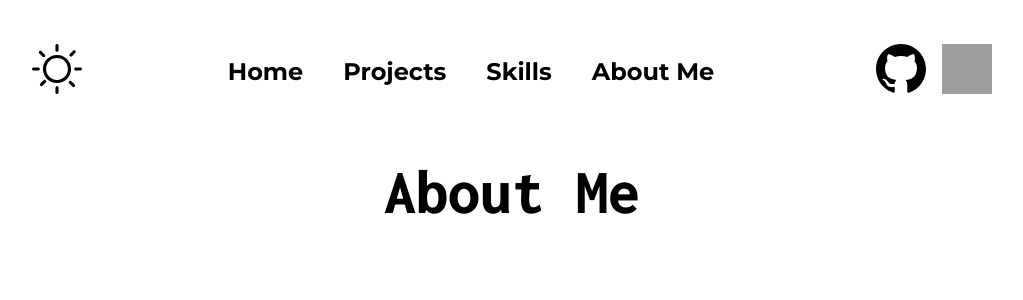
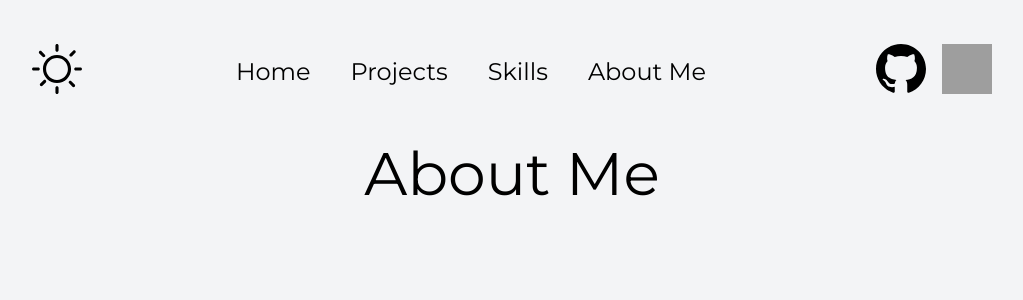
Before and after one commit to alereyleyva/alereyleyva.dev, a Next.js app: page /about in a window 1280 px wide. Shown: the top 300 px of the page, without its empty margins (128-1151 px from the left). Built offline with nearby package versions, Linux system fonts and the light colour scheme; grey boxes are pictures that could not be loaded.

Commit message:
Delete css modules and set tailwind css

```diff
--- a/styles/globals.css
+++ b/styles/globals.css
@@ -9,28 +9,49 @@
 html,
 body {
   font-family: "Montserrat", sans-serif;
-  font-weight: 700;
+  min-height: 100vh;
+  @apply text-black dark:text-gray-50 dark:bg-gray-800 bg-gray-100 bg-cover;
 }
 
-a {
-  text-decoration: none;
-  color: #000;
+@layer base {
+  h1 {
+    @apply text-6xl text-center;
+  }
+
+  h2 {
+    @apply text-4xl text-center;
+  }
+
+  a {
+    @apply no-underline text-black dark:text-gray-50;
+  }
 }
 
-h1 {
-  font-size: 4rem;
-  font-family: "Inconsolata";
-  font-weight: 800;
+@layer utilities {
+  .burguer,
+  .burguer::after,
+  .burguer::before,
+  .cross,
+  .cross::after {
+    @apply w-full rounded-md h-1 absolute bg-black dark:bg-gray-50;
+  }
+
+  .burguer::after {
+    content: "";
+    transform: translateY(10px);
+  }
+
+  .burguer::before {
+    content: "";
+    transform: translateY(-10px);
+  }
+
+  .cross {
+    transform: rotate(45deg);
+  }
+
+  .cross::after {
+    content: "";
+    transform: rotate(-90deg);
+  }
 }
-
-h2 {
-  font-size: 2rem;
-  font-family: "Lato";
-  margin-top: 1rem;
-}
-
-h1,
-h2,
-h3 {
-  text-align: center;
-}
```
Also changed, not shown: styles/Global.module.css (deleted, +0 -26 lines), styles/Header.module.css (deleted, +0 -11 lines).
